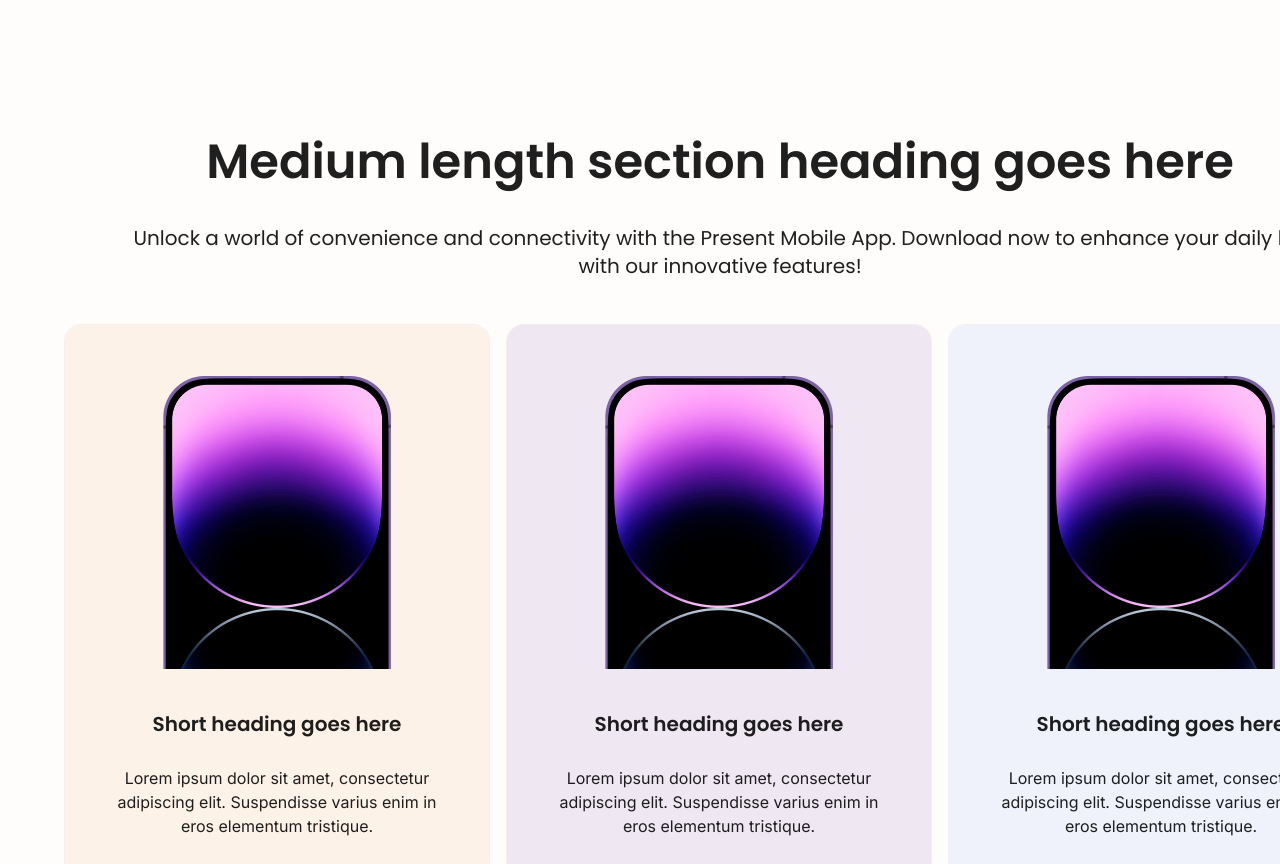
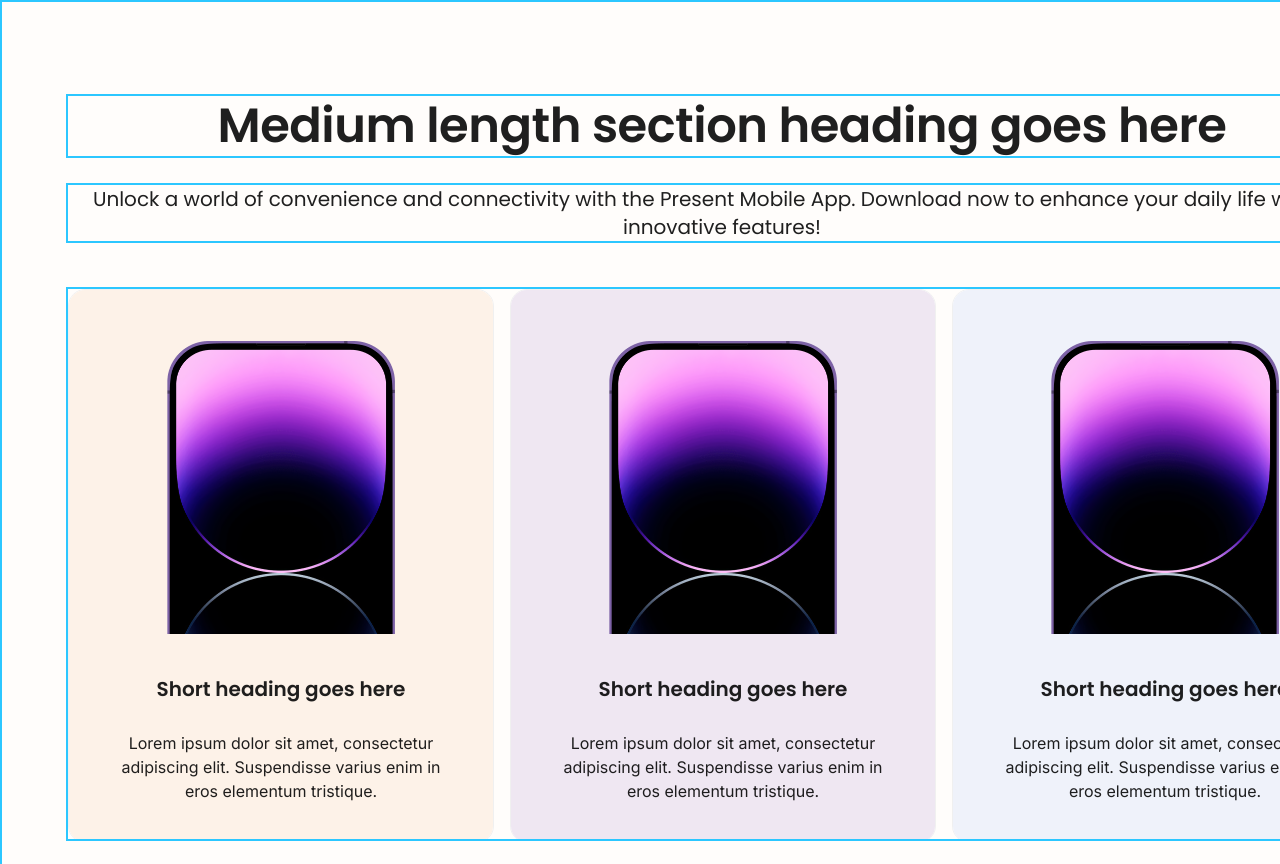
Before and after one commit to pacharasesangngam/IPHON, a React (Vite) app: page / in a window 1280 px wide. Shown: the top 864 px of the page. Built offline with nearby package versions, Linux system fonts and the light colour scheme.

Commit message:
เเก้

```diff
--- a/src/index.css
+++ b/src/index.css
@@ -1,5 +1,5 @@
-/* src/index.css */
-@import url('https://fonts.googleapis.com/css2?family=Poppins:wght@600;400&display=swap');
+
+@import url("https://fonts.googleapis.com/css2?family=Poppins:wght@400;600&display=swap");
 @import url('https://fonts.googleapis.com/css2?family=Inter:wght@400&display=swap');
 
 html, body, #root {
--- a/src/pages/CarouselSection.css
+++ b/src/pages/CarouselSection.css
@@ -1,86 +1,68 @@
 
-
-/* ใช้กับ <div className="app-container"> */
+/* ─────────────────────────── Layout หลัก ─────────────────────────── */
 
 .app-container {
   width: 1440px;
   height: 1033px;
   margin: 0 auto;
-  padding: 108px 64px 108px 64px  ;
+  padding: 108px 64px;            /* บน–ล่าง | ซ้าย–ขวา */
   display: flex;
   flex-direction: column;
   box-sizing: border-box;
-  opacity: 1;
-  transform: rotate(0deg);
-  background-color: #FFFDFB;
-}
+  background: #FFFDFB;
+  border: 2px solid #2CC7FF;    /* ↞ DEBUG */}
 
-/* ใช้กับ <Row className="header-row" justify="center"> */
-.header-row {
-  display: flex;
-  justify-content: center;
-}
+/* ─────────────────────────── Header ─────────────────────────── */
 
-/* ใส่รอบ <Space> อีกชั้น: <div className="header-wrapper"> */
 .header-wrapper {
   width: 1312px;
+  /* สูง 137px เฉพาะดีไซน์ที่ใช้ h2 28px; ถ้าใช้ h2 48px ให้ลดเป็น ~110px */
   height: 137px;
-  padding: 108px 64px;
-  margin: 0 auto;
+  margin: 0 auto 40px;           /* เว้นระยะลงล่าง 40px */
   display: flex;
-  justify-content: center;
-  align-items: center;
   flex-direction: column;
-}
+  align-items: center;           /* กึ่งกลางแนวนอน */
+  justify-content: center;       /* กึ่งกลางแนวตั้ง */}
 
-/* ใช้กับ <Space className="header-space" direction="vertical"  */
-.header-space {
+/* ระยะ Title ↔ Subtitle */
+.header-space.ant-space-vertical {
+  gap: 16px;                     /* ปรับตามดีไซน์ (16 / 23 px) */
   text-align: center;
 }
 
-/* ใช้กับ <Title className="header-title" level={2}> */
+/* หัวข้อ */
 .header-title {
-
-  font-family: "Poppins", sans-serif;
-  font-weight: 600;          /* SemiBold */
-  font-style: normal;        /* Regular for SemiBold */
-  line-height: 120%;         /* ถ้าต้องการใช้แบบเปอร์เซ็นต์ */
-  letter-spacing: -1%;       /* ลดช่องว่างตัวอักษร 1% */
-  text-align: center;        /* จัดข้อความกึ่งกลาง */
+  margin: 0;                     /* ตัด margin AntD */
+  font: 600 48px/58px "Poppins", sans-serif;
+  letter-spacing: -0.01em;
+  text-align: center;
+  border: 2px solid #2CC7FF;    /* ↞ DEBUG */
 }
 
-/* ใช้กับ <Paragraph className="header-subtitle"> */
+/* คำอธิบายใต้หัวข้อ */
 .header-subtitle {
-  font-family: "Poppins", sans-serif;
-  font-weight: 400;
-  font-size: 20px;
-  line-height: 28px;
+  margin: 0;                     /* ตัด margin AntD */
+  font: 400 20px/28px "Poppins", sans-serif;
   text-align: center;
+  border: 2px solid #2CC7FF;    /* ↞ DEBUG */
 }
 
+/* ─────────────────────────── Carousel / Features ─────────────────────────── */
 
-/* ใช้กับ <Row className="features-row" justify="center"> */
-.features-row {
+.features-wrapper {
+  width: 1382px;
+  height: 554px;
+  margin: 0 auto;
   display: flex;
-  justify-content: center;
+  gap: 16px;                     /* ระยะระหว่างการ์ด */
+  overflow-x: auto;
+  scroll-behavior: smooth;
+  scrollbar-width: none;
+  border: 2px solid #2CC7FF;    /* ↞ DEBUG */
+  overflow-y:hidden;
 }
 
-/* ใช้กับ <div className="features-wrapper"> */
-.features-wrapper {
-
-  width: 1382px;
-  height: 554px;
-  display: flex;
-  flex-direction: row;
-  gap: 16px;
-  margin: 0 auto;
-  display: flex;
-  overflow-x: auto;
-  scroll-behavior: smooth;
-  -ms-overflow-style: none;  /* ซ่อน scrollbar ใน IE และ Edge */
-    scrollbar-width: none;     /* ซ่อน scrollbar ใน Firefox */
-}
-
+.features-wrapper::-webkit-scrollbar { display: none; }
 .arrow-wrapper {
   margin-top: 40px;
   display: flex;
--- a/src/pages/TCEB.tsx
+++ b/src/pages/TCEB.tsx
@@ -1,7 +1,7 @@
-import React, { useRef } from "react";
-import { Row, Col, Space, Typography, Button } from "antd";
-import ArrowLeftIcon from "../components/ArrowLeftIcon";
-import ArrowRightIcon from "../components/ArrowRightIcon";
+import  { useRef } from "react";
+import { Space, Typography, Button } from "antd";
+import ArrowLeftIcon from "../components/Arrow/ArrowLeftIcon";
+import ArrowRightIcon from "../components/Arrow/ArrowRightIcon";
 import FeatureCard from "../components/Card/FeatureCard";
 import "antd/dist/reset.css";
 import "./CarouselSection.css";
@@ -55,10 +55,9 @@ export default function App() {
   return (
     <div className="app-container">
       {/* Header */}
-      <Row justify="center">
-        <Col>
+
           <div className="header-wrapper">
-            <Space direction="vertical">
+            <Space direction="vertical" size={1}>
               <Title level={2}  className="header-title"style={{ fontSize: 48}}>
                 Medium length section heading goes here
               </Title>
@@ -67,19 +66,17 @@ export default function App() {
               </Paragraph>
             </Space>
           </div>
-        </Col>
-      </Row>
 
       {/* Carousel */}
-      <div className="carousel-container">
+      <div className="carousel-container"  >
         {/* แถวการ์ด */}
-        <div className="features-wrapper" ref={wrapRef}>
+        <div className="features-wrapper" ref={wrapRef} >
           {features.map((f, i) => (
             <FeatureCard key={i} {...f} />
           ))}
         </div>
 
-        {/* ปุ่มลูกศร (อยู่ภายใน container เดียวกัน) */}
+        {/* ปุ่มลูกศร */}
         <div className="arrow-wrapper">
           <Button
             shape="circle"
```
Also changed, not shown: src/components/Arrow/ArrowLeftIcon.tsx (renamed from src/components/ArrowLeftIcon.tsx), src/components/Arrow/ArrowRightIcon.tsx (renamed from src/components/ArrowRightIcon.tsx).
